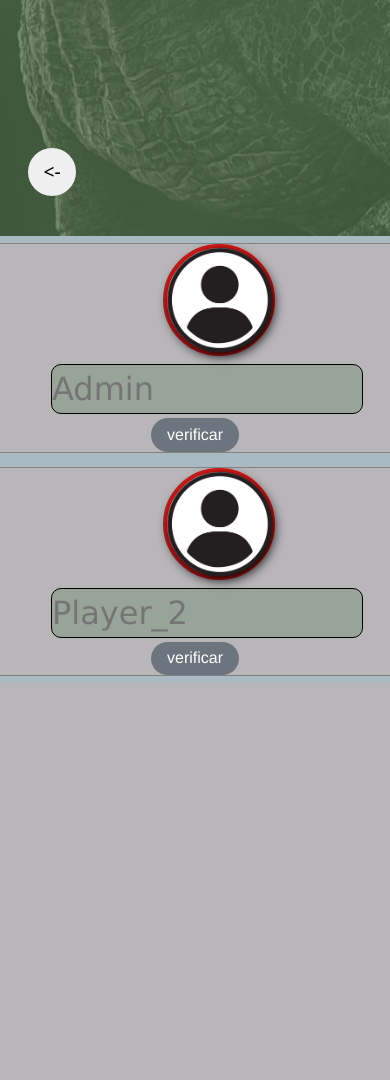
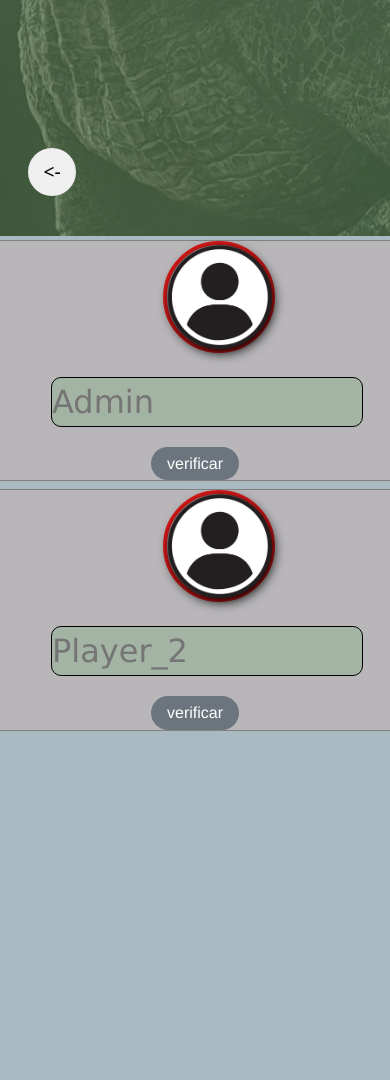
Before and after one commit to Aura1Games/Proyecto-Poke-Saurus, a PHP site: page /pages/Ajustes_de_partida.html in a window 390 px wide. Shown: the part 608-1688 px from the top of the page. Before the commit the page ends 1291 px from the top, so only its background shows below. Run offline with PHP 8.4, Linux system fonts and the light colour scheme.

Commit message:
cambios de responsividad

```diff
--- a/public/css/Ajustes_style.css
+++ b/public/css/Ajustes_style.css
@@ -27,6 +27,8 @@ aside {
 main {
   order: 1;
   background-color: var(--main-color);
+  overflow-y: auto;
+  height: 100vh;
 }
 #btn_iniciar_partida {
   background-color: #e9bebe;
@@ -142,7 +144,7 @@ select {
   display: none;
   align-items: center;
   flex-direction: row;
-  margin: 1rem 0;
+  margin: 0.3rem 0;
   padding: 0.3rem 0;
   border-radius: 20px;
   width: 85vmin;
@@ -178,8 +180,7 @@ select {
   font-size: 2rem;
   width: 50%;
   font-family: var(--fuente-etiquetas);
-  color: white;
-  background: rgba(60, 109, 58, 0.253);
+  background: rgba(153, 177, 153, 0.653);
   border: solid 1px black;
   padding: 0px;
   border-radius: 10px;
@@ -210,9 +211,10 @@ select {
     align-items: center;
     justify-content: center;
     width: 30rem;
-    margin: 0;
+    row-gap: 1rem;
     height: auto;
   }
+
   #caja_opciones {
     width: 100%;
     padding: 1rem;
--- a/public/css/global.css
+++ b/public/css/global.css
@@ -2,6 +2,7 @@ body {
   overscroll-behavior: none; /* No permite el desplazamiento vertical fuera de la pagina*/
   margin: 0;
   overflow-x: none;
+  overflow-y: auto;
   height: auto;
 }
 
--- a/public/pages/Ajustes_de_partida.html
+++ b/public/pages/Ajustes_de_partida.html
@@ -62,7 +62,8 @@
           </div>
         </aside>
         <main class="col-lg-7 px-0">
-          <div class=" overflow-hidden min-vh-auto d-flex flex-column align-items-center gap-3 p-2">
+
+          <div class=" content_overflow min-vh-100 d-flex flex-column align-items-center">
             <div class="content position-relative" id="contenedor_01">
               <div class="_logo _no_verificado" id="_p1">
                 <img
```
